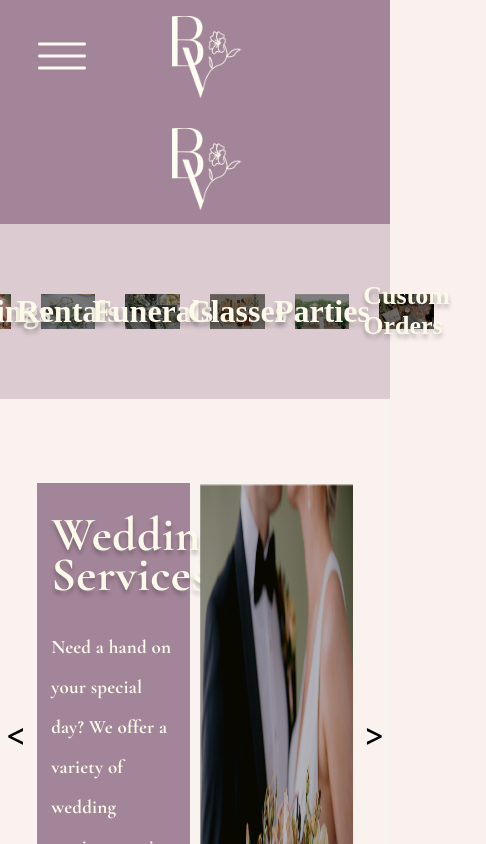
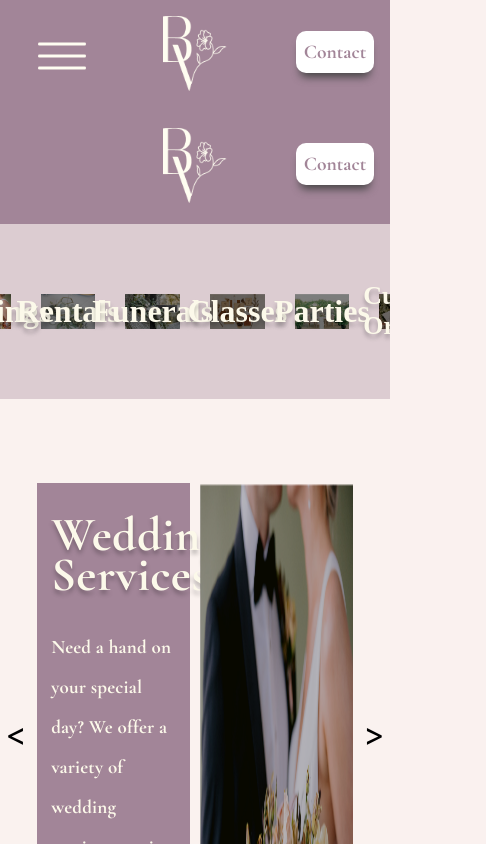
Before and after one commit to include-davis/bloom-and-vine, a React (Create React App) app in the folder bloom-and-vine/: page /Services in a window 390 px wide. Shown: the top 844 px of the page, 486 px wide, since content can reach past the window. Built offline with nearby package versions, Linux system fonts and the light colour scheme; a web font is replaced by a local one.

Commit message:
footer/nav/contact changes

```diff
--- a/bloom-and-vine/src/Components/Footer.css
+++ b/bloom-and-vine/src/Components/Footer.css
@@ -215,6 +215,7 @@
     display: flex;
     align-items: center;
     padding-bottom: 0.5em;
+    padding-left: 0;
   }
   .Footer .Description {
     position: relative;
@@ -240,7 +241,6 @@
     padding-top: 1em;
     left: 0;
     padding-bottom: 0.5em;
-    /* padding-right: 1em; */
   }
   .Footer .Socials img {
     padding: 1em 1em;
@@ -283,7 +283,7 @@
 
 @media (max-width: 900px) {
   .Footer .Description {
-    font-size: 1.6vh;
+    font-size: 1.8vh;
   }
   .Footer .des1 {
     font-size: 13px;
--- a/bloom-and-vine/src/Components/MobileNav.css
+++ b/bloom-and-vine/src/Components/MobileNav.css
@@ -58,11 +58,11 @@
   position: absolute;
   top: -5px;
   right: 20px;
-  max-height: 20px;
+  max-height: 0;
+  height: 20px;
   width: 20px;
   background: var(--secondary-bg);
-  transform: rotate(45deg);
-  transition: var(--speed) ease;
+  transition: max-height 0.15s ease-out;
 }
 
 .services-menu.active{
@@ -78,9 +78,7 @@
   max-height: 0;
   visibility: hidden;
   transform: translateY(-20px);
-  transition: 0.5s;
-
-  /* transition: var(--speed) ease; */
+  transition: 0.3s;
 }
 .services-menu::before{
   content: '';
@@ -100,18 +98,16 @@
   max-height: 500px;
   transition: max-height var(--speed) ease;
   width: 100vw;
+
 }
-.gallery-menu.active img {
-  transform: rotate(180deg);
-  transition: var(--speed) ease;
-}
+
 
 .gallery-menu.inactive{
   opacity: 0;
+  max-height: 0;
   visibility: hidden;
-  max-height: 0;
   transform: translateY(-20px);
-  /* transition: var(--speed) ease; */
+  transition: 0.3s;
 }
 
 .dropdown-menu::before{
@@ -132,7 +128,7 @@
   transform: translateY(0);
   transition: var(--speed) ease;
   width: 100vw;
-  box-shadow: 0 0 0 9999px  rgba(0,0,0,.5);
+  box-shadow: 0 0 0 9999px rgba(0,0,0,.5);
 }
 
 .dropdown-menu.inactive{
--- a/bloom-and-vine/src/Components/MobileNav.js
+++ b/bloom-and-vine/src/Components/MobileNav.js
@@ -14,6 +14,7 @@ function MobileNav() {
   return (
     <div className="MobileNav">
       <div className='menu-container'>
+
         <div className='menu-trigger' onClick={()=>{setOpen(!open)}}>
           <img src={menu} alt='test'></img>
         </div>
@@ -26,7 +27,7 @@ function MobileNav() {
             <li className='main-category'>
                 <a href='/gallery'>Gallery</a>
                 <div className='sub-menu-trigger' onClick={()=>{setSubOpen(!subopen)}  }>
-                  <img src={downarrow} alt='test'></img>
+                  <img src={subopen? uparrow : downarrow} alt='test'></img>
                 </div>
               </li>
             <div className={`gallery-menu ${subopen? 'active' : 'inactive'}`} >
@@ -47,7 +48,7 @@ function MobileNav() {
             <li className='main-category'>
                 <a href='/services'>Services</a>
                 <div className='sub-menu-trigger2' onClick={()=>{setSubOpen2(!subopen2)}}>
-                  <img src={downarrow} alt='test2'></img>
+                  <img src={subopen? uparrow : downarrow} alt='test2'></img>
                 </div>
             </li>
             <div className={`services-menu ${subopen2? 'active' : 'inactive'}`} >
@@ -81,6 +82,8 @@ function MobileNav() {
             </li>
           </ul>
         </div>
+
+
       </div>
     </div>
   );
--- a/bloom-and-vine/src/Components/Navbar.css
+++ b/bloom-and-vine/src/Components/Navbar.css
@@ -1,5 +1,6 @@
 @import url('https://fonts.googleapis.com/css?family=Italiana');
-@import url('https://fonts.googleapis.com/css?family=Cormorant Garamond'  );
+@import url('https://fonts.googleapis.com/css?family=Cormorant Garamond');
+@import url('https://fonts.googleapis.com/css2?family=Cormorant+Garamond:wght@700&display=swap');
 
 .Navbar {
   position: relative;
@@ -42,13 +43,13 @@
   height: fit-content;
   margin-left: auto;
   margin-right: auto;
-  padding-left: 1.5em;
   display: none;
   padding-top: 1em;
   transition: 0.8s;
+
 }
 .main-mobile-logo img {
-  width: 70px;
+  width: 4em;
 }
 .Logo .mobile-main-logo:hover {
   transform: scale(1.03);
@@ -91,6 +92,39 @@
   transform: translateY(-2px);
 }
 
+.Navbar .Contact-Button {
+  display: none;
+  position: relative;
+  line-height: 42px;
+
+  float: right;
+  max-width: 7em;
+  width: 20vw;
+  right: 1em;
+  bottom: 3.7em;
+
+  background: white;
+  border: none;
+  border-radius: 10px;
+
+  justify-content: center;
+
+  transition: 0.4s;
+  box-shadow: 0 8px 8px -4px  rgb(69, 69, 69);
+}
+
+.Navbar .Contact-Button:hover {
+  transform: translateY(-4px);
+}
+
+.Navbar .Contact-Button a {
+  font-family: 'Cormorant Garamond';
+  font-weight: 700;
+
+  font-size: min(1.7em, 5vw);
+  color: #A28598;
+}
+
 @media (max-width: 1200px) {
   .Navbar ul {
     display: none;
@@ -104,5 +138,8 @@
   .MobileNav {
     display: flex;
   }
+  .Navbar .Contact-Button {
+    display: flex;
+  }
 
 }
--- a/bloom-and-vine/src/Components/Navbar.js
+++ b/bloom-and-vine/src/Components/Navbar.js
@@ -34,6 +34,13 @@ function Navbar() {
           <a href='/Contact'>Contact</a>
         </li>
       </ul>
+
+      <div className='Contact-Button'>
+          <a href='/Contact'>
+            Contact
+            </a>
+      </div>
+
     </nav>
   );
 }
--- a/bloom-and-vine/src/Pages/Contact.css
+++ b/bloom-and-vine/src/Pages/Contact.css
@@ -173,6 +173,7 @@ body {
   z-index: 999;
   width: fit-content;
   height: fit-content;
+  overflow: hidden;
 }
 .scroll-container:hover {
   transform: translateY(-3px);
@@ -233,7 +234,7 @@ hr {
     margin-top: 2em;
     margin-bottom: 2em;
     text-align: center;
-    /* left: 1.1em; */
+    font-weight: 700;
   }
   .scroll-container {
     right: 0;
--- a/bloom-and-vine/src/index.css
+++ b/bloom-and-vine/src/index.css
@@ -17,7 +17,7 @@ html, body, #full, #someid {
   height: 100%;
   width: 100vw;
   margin: 0;
-
+  overflow-x: hidden;
 }
 
 #header {
```
